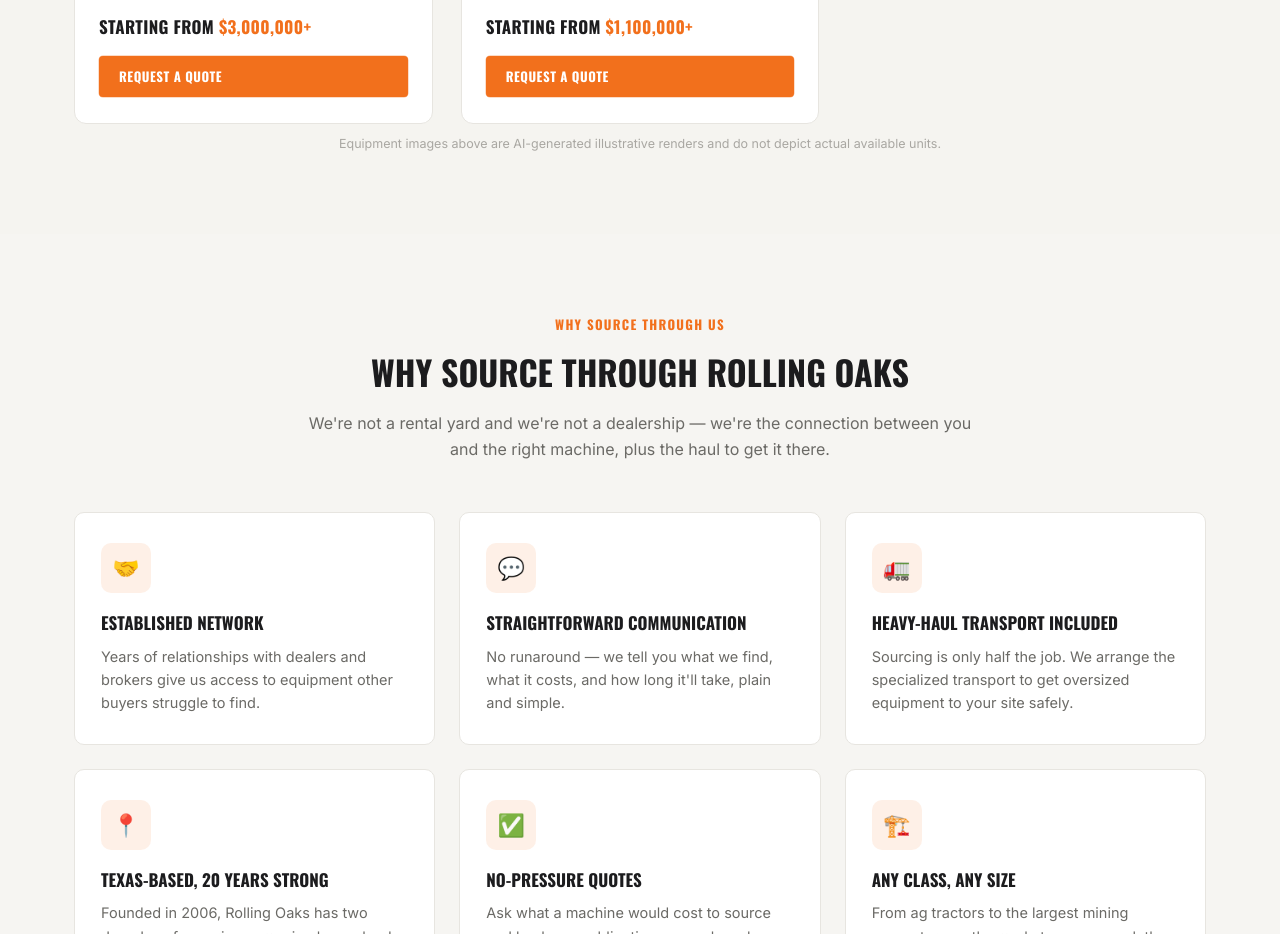
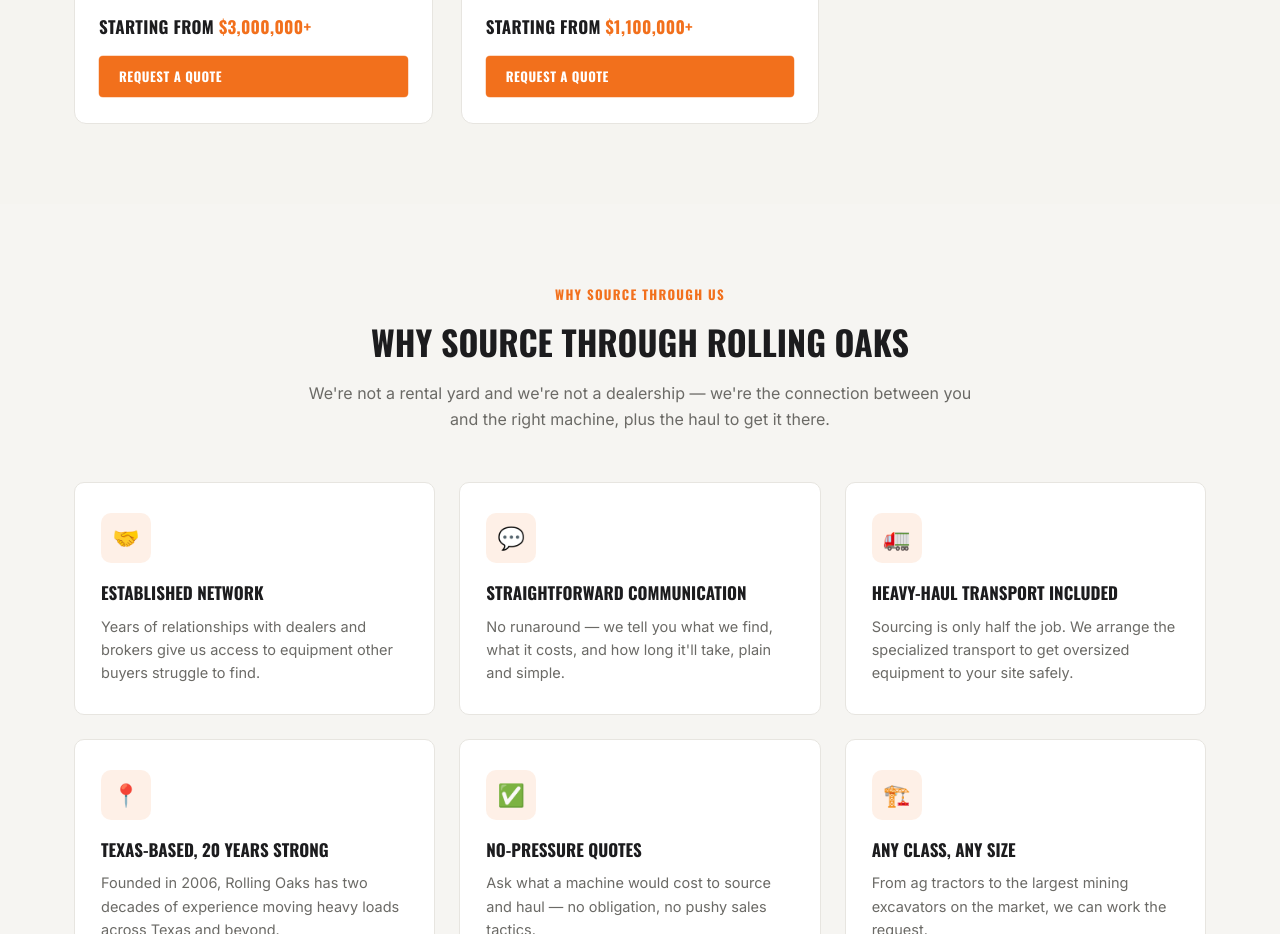
Before and after one commit to Gerald50W/rolling-oak-site, a website: page blog/heavy-equipment-hauling-texas/index.html in a window 1280 px wide. Shown: the part 2661-3595 px from the top of the page. Drawn offline with nearby package versions, Linux system fonts and the light colour scheme.

Commit message:
Add files via upload

```diff
--- a/blog/heavy-equipment-hauling-texas/index.html
+++ b/blog/heavy-equipment-hauling-texas/index.html
@@ -329,7 +329,6 @@
       </div>
 
     </div>
-    <p class="image-credit">Equipment images above are AI-generated illustrative renders and do not depict actual available units.</p>
   </div>
 </section>
 
```
